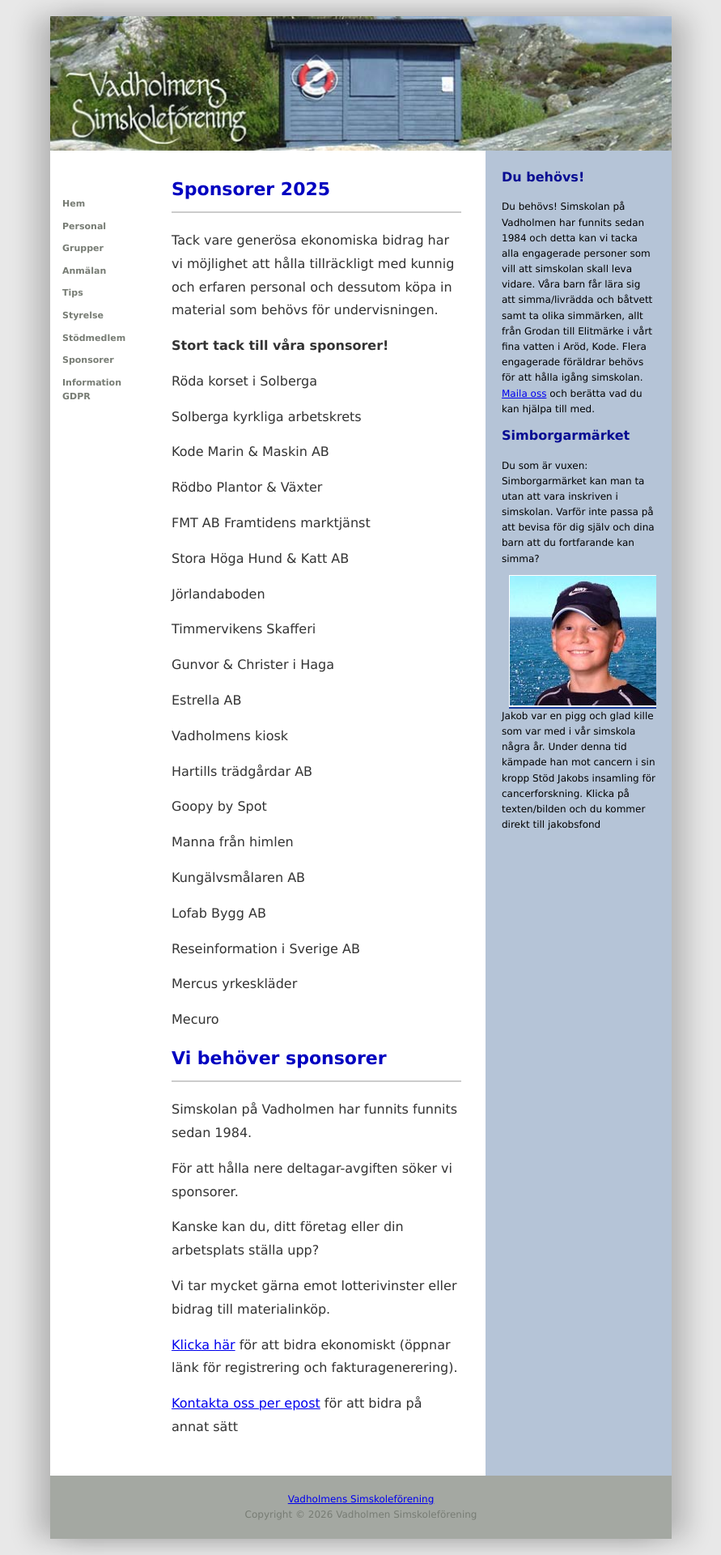
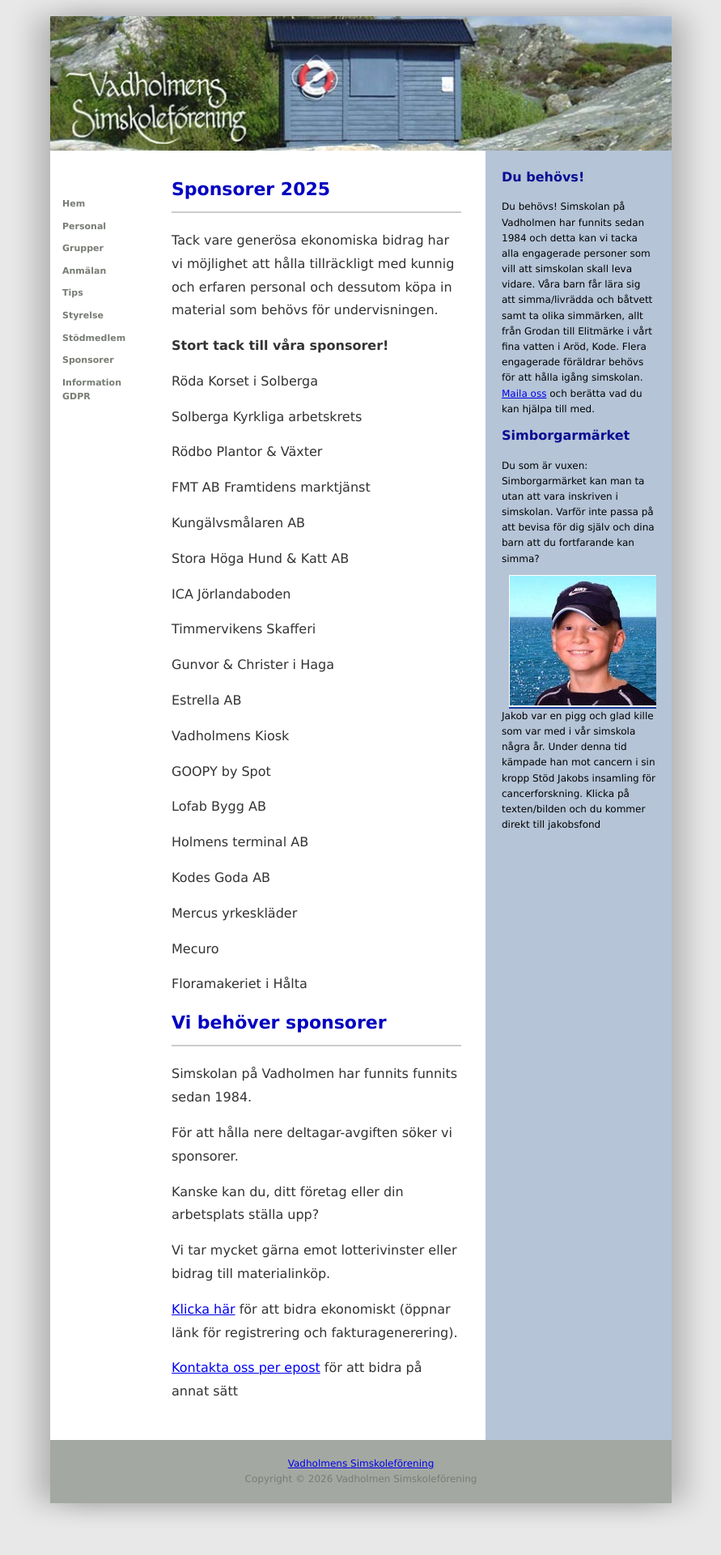
Before and after one commit to vadholmen/vadholmen, a Jekyll site: the page built from sponsorer.md, in a window 1280 px wide. Shown: the whole page at 81% size, without its empty margins (194-1085 px from the left). Built offline with Jekyll 4.4.1, drawn with Linux system fonts in a browser that asks for light colours; our own code applies the rules of GitHub Pages for plain Markdown files; after the commit the page ends 1876 px from its top, so only the background shows below that.

Commit message:
korrekt sponsorlista för 2025

```diff
--- a/sponsorer.md
+++ b/sponsorer.md
@@ -5,19 +5,19 @@ Tack vare generösa ekonomiska bidrag har vi möjlighet att hålla tillräckligt
 
 **Stort tack till våra sponsorer!**
 
-Röda korset i Solberga
+Röda Korset i Solberga
 
-Solberga kyrkliga arbetskrets
-
-Kode Marin & Maskin AB
+Solberga Kyrkliga arbetskrets
 
 Rödbo Plantor & Växter
 
 FMT AB Framtidens marktjänst
 
+Kungälvsmålaren AB
+
 Stora Höga Hund & Katt AB
 
-Jörlandaboden
+ICA Jörlandaboden
 
 Timmervikens Skafferi
 
@@ -25,24 +25,21 @@ Gunvor & Christer i Haga
 
 Estrella AB
 
-Vadholmens kiosk
+Vadholmens Kiosk
 
-Hartills trädgårdar AB
-
-Goopy by Spot
-
-Manna från himlen
-
-Kungälvsmålaren AB
+GOOPY by Spot
 
 Lofab Bygg AB
 
-Reseinformation i Sverige AB
+Holmens terminal AB
+
+Kodes Goda AB
 
 Mercus yrkeskläder
 
 Mecuro
 
+Floramakeriet i Hålta
 
 # Vi behöver sponsorer
 
```
